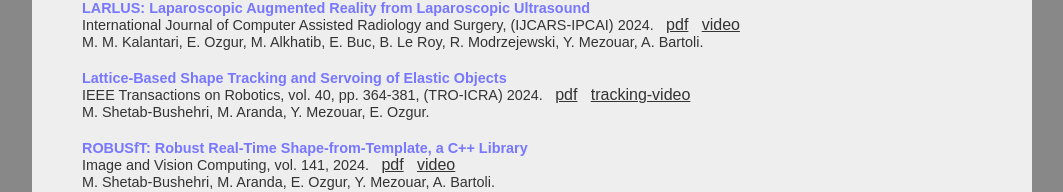
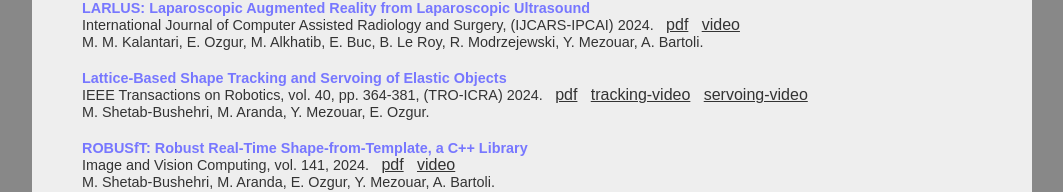
Before and after one commit to erol-papers/erol-papers.github.io, a plain HTML site: page index.html in a window 1280 px wide. Shown: the part 359-551 px from the top of the page, without its empty margins (108-1171 px from the left). Drawn offline with Linux system fonts and the light colour scheme.

Commit message:
Add files via upload

```diff
--- a/index.html
+++ b/index.html
@@ -73,7 +73,8 @@
 	<span class="title">Lattice-Based Shape Tracking and Servoing of Elastic Objects</span><br>
 	<span class="venue">IEEE Transactions on Robotics, vol. 40, pp. 364-381, (TRO-ICRA) 2024.  &nbsp;</span>
 	<span class="link"><a href="./papers/LARAP-2023.pdf">pdf</a> &nbsp; </span>
-	<span class="link"><a href="./videos/Latte_tracking_shoe_sole.mp4">tracking-video</a></span> <br>
+	<span class="link"><a href="./videos/Latte_tracking_shoe_sole.mp4">tracking-video</a> &nbsp; </span>
+	<span class="link"><a href="./videos/LatteSS.m4v">servoing-video</a></span> <br>
 	<span class="authors">M. Shetab-Bushehri, M. Aranda, Y. Mezouar, E. Ozgur.</span><br>
 	</div>
 
```
